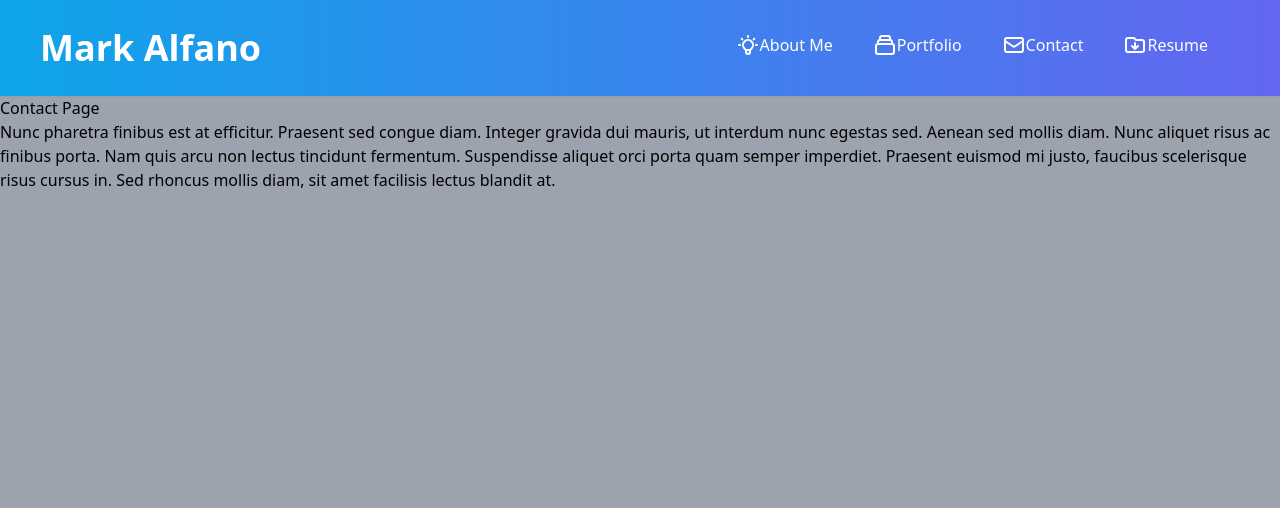
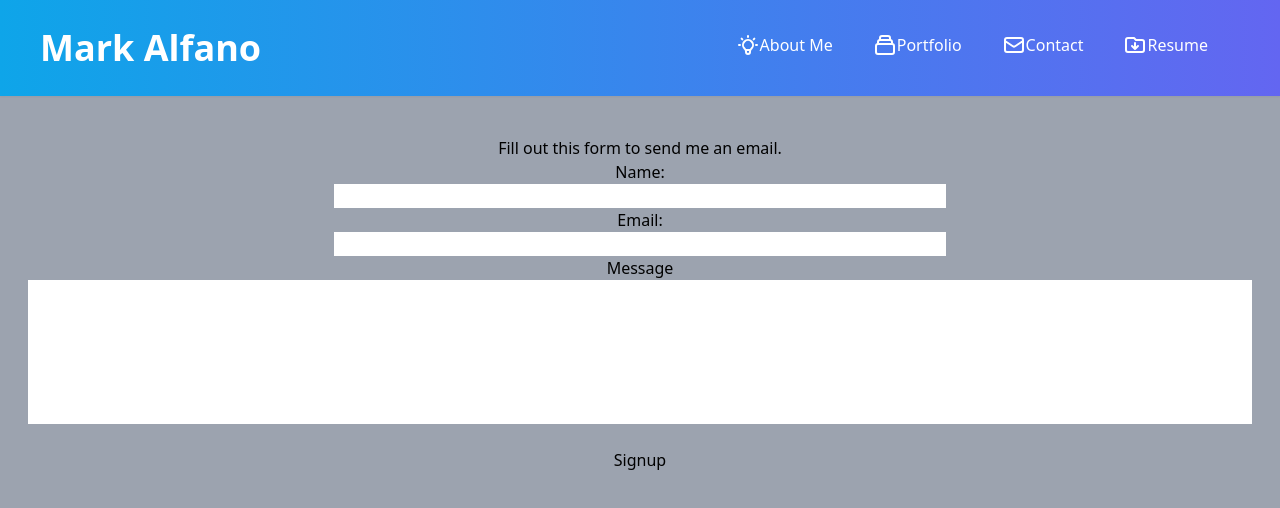
Before and after one commit to MpAlfano/React-Portfolio, a React (Create React App) app: page /Contact in a window 1280 px wide. Shown: the top 508 px of the page. Built offline with nearby package versions, Linux system fonts and the light colour scheme.

Commit message:
Adding forms to contact

```diff
--- a/src/components/Dropdown.js
+++ b/src/components/Dropdown.js
@@ -11,7 +11,7 @@ const Dropdown = ({ isOpen, toggle }) => {
       }
       onClick={toggle}
     >
-      <Link className="p-1" to="/">
+      <Link className="p-1" to="/React-Portfoliost">
         About Me
       </Link>
       <Link className="p-1" to="Portfolio">
--- a/src/components/pages/Contact.js
+++ b/src/components/pages/Contact.js
@@ -2,16 +2,41 @@ import React from "react";
 
 export default function Contact() {
   return (
-    <div>
-      <h1>Contact Page</h1>
-      <p>
-        Nunc pharetra finibus est at efficitur. Praesent sed congue diam.
-        Integer gravida dui mauris, ut interdum nunc egestas sed. Aenean sed
-        mollis diam. Nunc aliquet risus ac finibus porta. Nam quis arcu non
-        lectus tincidunt fermentum. Suspendisse aliquet orci porta quam semper
-        imperdiet. Praesent euismod mi justo, faucibus scelerisque risus cursus
-        in. Sed rhoncus mollis diam, sit amet facilisis lectus blandit at.
-      </p>
+    <div className="container mt-5 mx-auto px-2">
+      <div className="md:flex">
+        <div className="flex-1 text-black text-center px-5 py-5">
+          <div>
+            <h1>Fill out this form to send me an email.</h1>
+            <form className="">
+              <div>
+                <label>Name:</label>
+                <br></br>
+                <input className="w-1/2" type="text" id="name" />
+              </div>
+              <div>
+                <label>Email:</label>
+                <br></br>
+                <input
+                  className="w-1/2 required:border-red-500 "
+                  type="text"
+                  id="email"
+                />
+              </div>
+              <div>
+                <label>Message</label>
+                <br></br>
+                <input className="w-full h-36" type="text" id="message" />
+              </div>
+              <div className="mb-2">
+                <br></br>
+                <button className="btn color-green" type="submit">
+                  Signup
+                </button>
+              </div>
+            </form>
+          </div>
+        </div>
+      </div>
     </div>
   );
 }
--- a/src/components/pages/Home.js
+++ b/src/components/pages/Home.js
@@ -3,8 +3,8 @@ import profPicture from "..//images/bio.jpg";
 
 export default function Home() {
   return (
-    <div className="mainAbout container mt-5 md:flex bg-blue-400 rounded-log">
-      <div className="md:flex">
+    <div className="container mt-5 md:flex bg-blue-400 rounded-log">
+      <div className="mainAbout text-center">
         <img className="profPic" src={profPicture} alt="biography"></img>
         <h1>About Me:</h1>
         <p>
--- a/src/components/pages/Portfolio.js
+++ b/src/components/pages/Portfolio.js
@@ -189,7 +189,7 @@ export default function Portfolio() {
                 <div className="uppercase tracking-wide text-sm text-indigo-400 font-bold">
                   Just A Text Editor
                 </div>
-                <button class="bg-blue-500 hover:bg-blue-700 text-white font-bold py-2 px-4 rounded">
+                <button className="bg-blue-500 hover:bg-blue-700 text-white font-bold py-2 px-4 rounded">
                   <a
                     href="https://text-edit-or.herokuapp.com/"
                     target="_blank"
@@ -199,7 +199,7 @@ export default function Portfolio() {
                     Project
                   </a>
                 </button>
-                <button class="bg-blue-500 hover:bg-blue-700 text-white font-bold py-2 px-4 rounded">
+                <button className="bg-blue-500 hover:bg-blue-700 text-white font-bold py-2 px-4 rounded">
                   <a
                     href="https://github.com/MpAlfano/Text-Editor"
                     target="_blank"
--- a/src/index.css
+++ b/src/index.css
@@ -11,9 +11,9 @@
   }
 }
 
-@media (min-width: 768px) {
+/* @media (min-width: 768px) {
   .mainAbout {
     display: flex;
     flex-direction: column;
   }
-}
+} */
```
